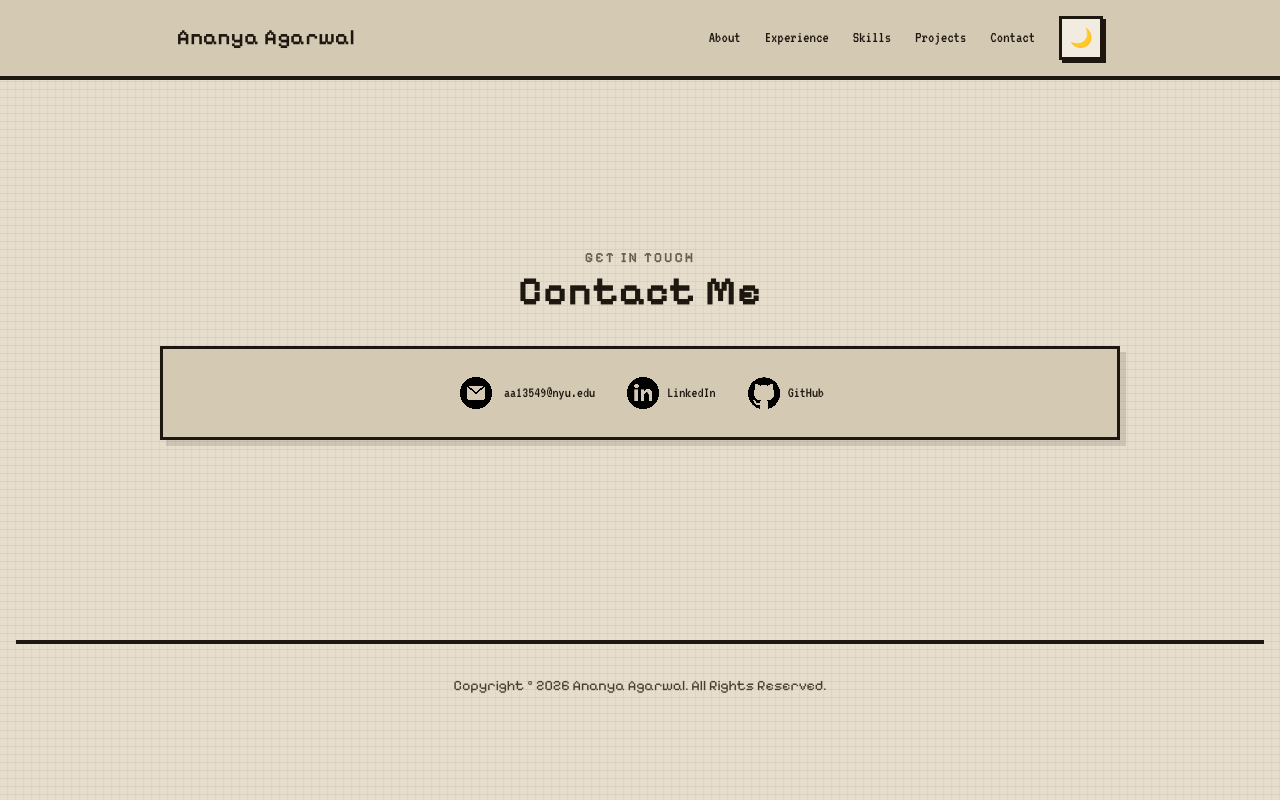
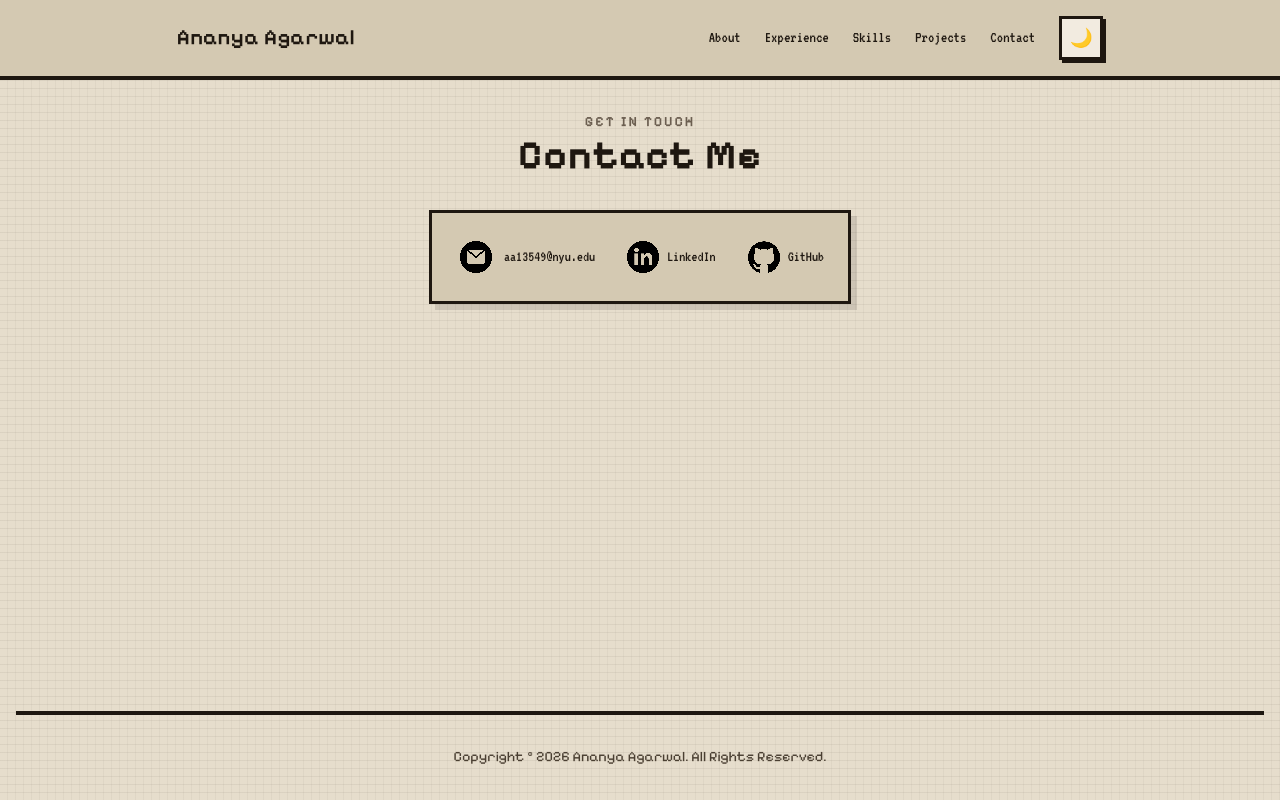
Before and after one commit to happyananya/Web_Portfolio, a React (Vite) app: page /contact in a window 1280 px wide. Built offline with nearby package versions, Linux system fonts and the light colour scheme.

Commit message:
footer correction

```diff
--- a/src/App.jsx
+++ b/src/App.jsx
@@ -25,8 +25,10 @@ function App() {
   const toggleTheme = () => setDarkMode((prev) => !prev);
 
   return (
-    <>
+    <div className="app-layout">
       <Navbar darkMode={darkMode} onToggleTheme={toggleTheme} />
+      <main className="app-main">
+        <div className="app-main-inner">
           <Routes>
             <Route path="/" element={<HomePage />} />
             <Route path="/experience" element={<ExperiencePage />} />
@@ -34,8 +36,10 @@ function App() {
             <Route path="/projects" element={<ProjectsPage />} />
             <Route path="/contact" element={<ContactPage />} />
           </Routes>
+        </div>
+      </main>
       <Footer />
-    </>
+    </div>
   );
 }
 
--- a/src/components/Contact.jsx
+++ b/src/components/Contact.jsx
@@ -1,14 +1,10 @@
 import React from "react";
-import ScrollReveal from "./ScrollReveal";
 
 function Contact() {
   return (
     <section id="contact">
-      <ScrollReveal>
       <p className="section__text__p1">Get in Touch</p>
       <h1 className="title">Contact Me</h1>
-      </ScrollReveal>
-      <ScrollReveal variant="scaleIn" delay={0.2}>
       <div className="contact-info-upper-container">
         <div className="contact-info-container">
           <img src="/assets/email.png" alt="Email icon" className="icon contact-icon email-icon" />
@@ -29,7 +25,6 @@ function Contact() {
           </p>
         </div>
       </div>
-      </ScrollReveal>
     </section>
   );
 }
--- a/src/components/Footer.jsx
+++ b/src/components/Footer.jsx
@@ -1,12 +1,9 @@
 import React from "react";
-import ScrollReveal from "./ScrollReveal";
 
 function Footer() {
   return (
     <footer>
-      <ScrollReveal>
-        <p>Copyright &#169; 2026 Ananya Agarwal. All Rights Reserved.</p>
-      </ScrollReveal>
+      <p>Copyright &#169; 2026 Ananya Agarwal. All Rights Reserved.</p>
     </footer>
   );
 }
--- a/src/components/SkillConstellation.jsx
+++ b/src/components/SkillConstellation.jsx
@@ -1,6 +1,4 @@
 import React from "react";
-import { motion } from "framer-motion";
-import ScrollReveal from "./ScrollReveal";
 
 const categoryColors = {
   Languages: { light: "#2a8f6f", dark: "#58e6a6" },
@@ -44,25 +42,16 @@ const skillCategories = [
 function SkillConstellation({ darkMode }) {
   return (
     <section id="skills">
-      <ScrollReveal>
-        <p className="section__text__p1">Explore My</p>
-        <h1 className="title">Skills</h1>
-      </ScrollReveal>
+      <p className="section__text__p1">Explore My</p>
+      <h1 className="title">Skills</h1>
       <div className="skills-cards-grid">
-        {skillCategories.map((category, index) => {
+        {skillCategories.map((category) => {
           const colors = categoryColors[category.title];
           const accentColor = darkMode ? colors.dark : colors.light;
           const icon = categoryIcons[category.title];
 
           return (
-            <motion.div
-              className="skill-category-card"
-              key={category.title}
-              initial={{ opacity: 0, y: 30 }}
-              whileInView={{ opacity: 1, y: 0 }}
-              viewport={{ once: true, amount: 0.2 }}
-              transition={{ duration: 0.4, delay: index * 0.1 }}
-            >
+            <div className="skill-category-card" key={category.title}>
               <div className="skill-category-header">
                 <span className="skill-category-icon">{icon}</span>
                 <h3 className="skill-category-title">{category.title}</h3>
@@ -85,7 +74,7 @@ function SkillConstellation({ darkMode }) {
                   </span>
                 ))}
               </div>
-            </motion.div>
+            </div>
           );
         })}
       </div>
--- a/src/styles/mediaqueries.css
+++ b/src/styles/mediaqueries.css
@@ -53,9 +53,6 @@
 }
 
 @media screen and (max-width: 600px){
-    #contact, footer{
-        height: 40vh;
-    }
     #profile{
         height: 83vh;
         margin-bottom: 0;
--- a/src/styles/style.css
+++ b/src/styles/style.css
@@ -67,25 +67,56 @@
     box-sizing: border-box;
 }
 
+html{
+    height: 100%;
+    scroll-behavior: smooth;
+}
+
 #root{
     position: relative;
     z-index: 1;
+    min-height: 100%;
+    display: flex;
+    flex-direction: column;
+}
+
+/* Nav + scrollable main + footer at end of layout (no fixed bar, no stretched sections) */
+.app-layout{
+    flex: 1;
+    display: grid;
+    grid-template-rows: auto 1fr auto;
+    grid-template-columns: 100%;
+    min-height: 100vh;
+    min-height: 100dvh;
+    width: 100%;
+}
+
+.app-main{
+    min-height: 0;
+    display: flex;
+    flex-direction: column;
+    width: 100%;
+}
+
+.app-main-inner{
+    flex: 1;
+    min-height: 0;
+    display: flex;
+    flex-direction: column;
+    width: 100%;
 }
 
 body{
     font-family: var(--font-body);
     font-size: 1.25rem;
     line-height: 1.45;
+    min-height: 100%;
     background-color: var(--bg-primary);
     background-image:
         repeating-linear-gradient(90deg, transparent, transparent 7px, var(--pixel-grid-a) 7px, var(--pixel-grid-a) 8px),
         repeating-linear-gradient(0deg, transparent, transparent 7px, var(--pixel-grid-b) 7px, var(--pixel-grid-b) 8px);
     color: var(--text-primary);
     transition: background-color 0.35s ease, color 0.35s ease;
-}
-
-html{
-    scroll-behavior: smooth;
 }
 
 p{
@@ -117,6 +148,7 @@ nav{
     justify-content: space-around;
     align-items: center;
     height: 10vh;
+    flex-shrink: 0;
     border-bottom: 4px solid var(--border-dark);
     background: var(--bg-secondary);
     position: relative;
@@ -1022,9 +1054,9 @@ article input[type="checkbox"] {
 
 #contact{
     display: flex;
-    justify-content: center;
     flex-direction: column;
-    height: 70vh;
+    align-items: center;
+    flex-shrink: 0;
 }
 
 .contact-info-upper-container{
@@ -1064,6 +1096,7 @@ article input[type="checkbox"] {
 }
 
 footer{
+    flex-shrink: 0;
     height: auto;
     padding: 2rem 1rem;
     margin: 0 1rem;
```
Lines whose indentation alone changed are shown as unchanged.
